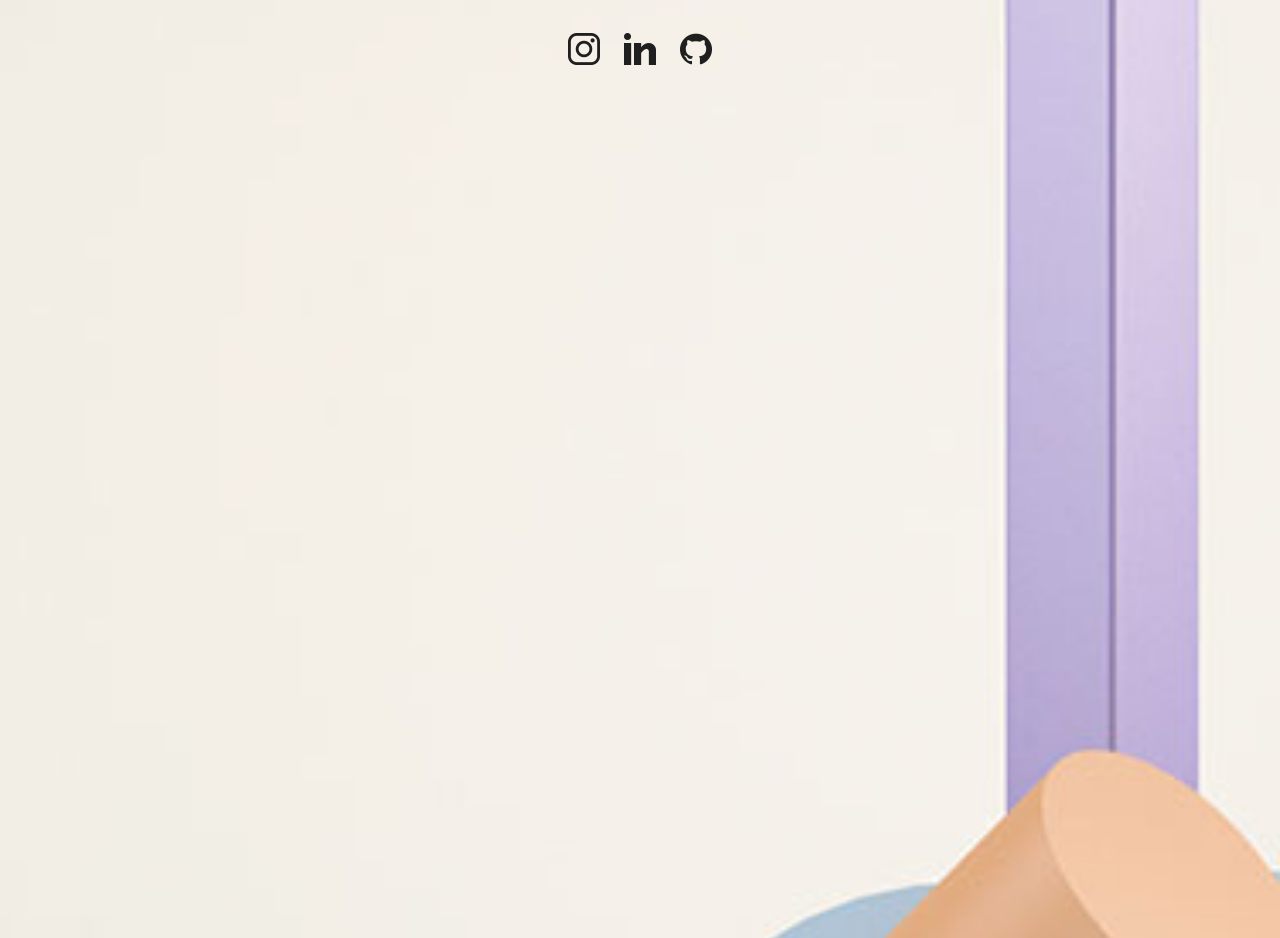
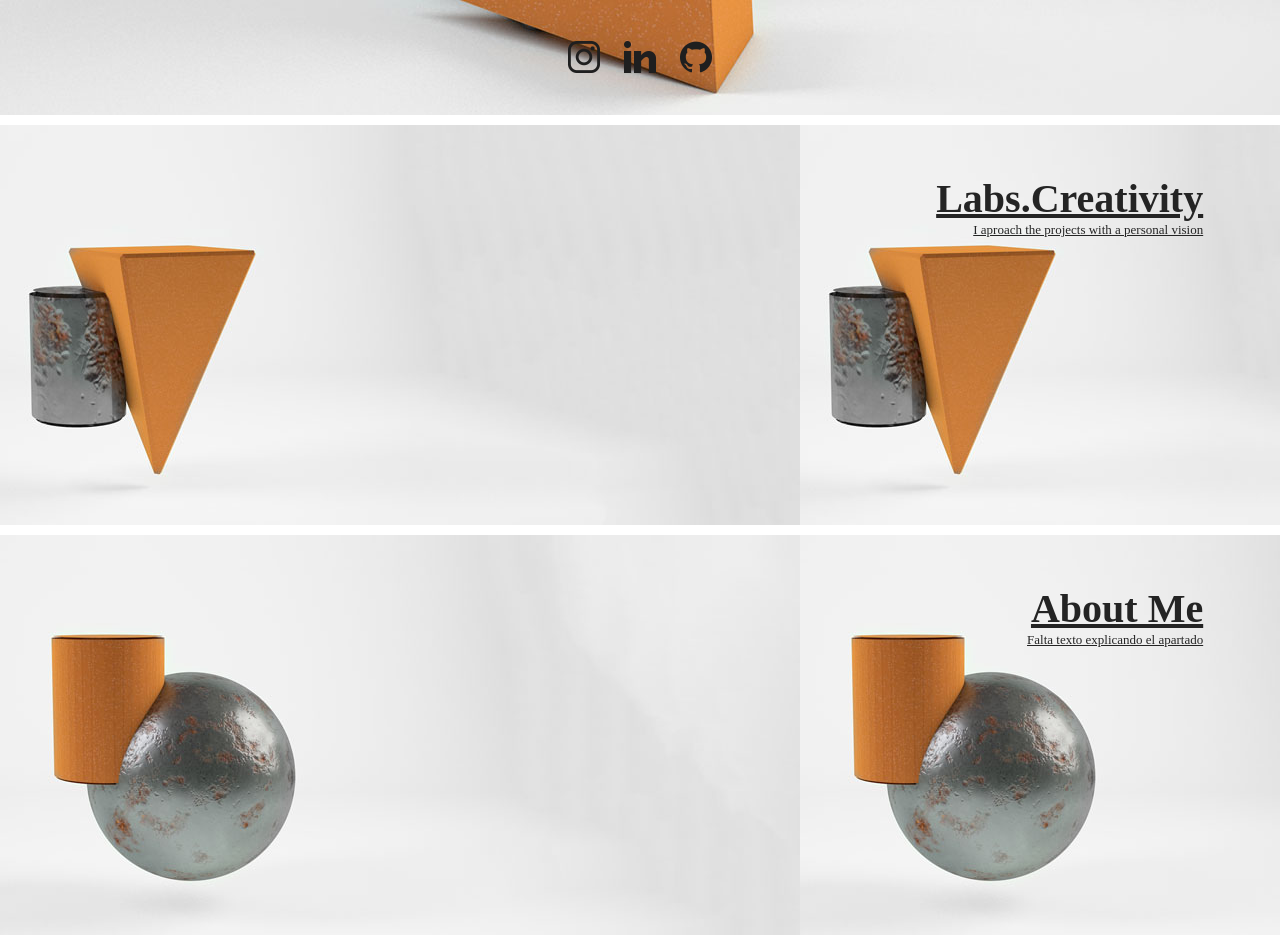
Before and after one commit to martamullor/project-portfolio, a plain HTML site: page index.html in a window 1280 px wide. Shown: the part 640-1578 px from the top of the page. Drawn offline with Linux system fonts and the light colour scheme; a web font is replaced by a local one.

Commit message:
1/1/2020 home done

```diff
--- a/index.html
+++ b/index.html
@@ -43,7 +43,6 @@
                 </div>
             </div>
 
-            <img class="background-cover" src="img/home-2.jpg" alt="home-2">
         </section>
 
         <section class="first-section">
@@ -52,7 +51,6 @@
                         <h2 class="title-section">Labs.Creativity</h2>
                         <p class="paragraph-section">I aproach the projects with a personal vision</p>
                     </div>
-                    <img class="background-section" src="img/section-1.jpg" alt="home-2">
                 </a>
         </section>
 
@@ -62,7 +60,6 @@
                     <h2 class="title-section">About Me</h2>
                     <p class="paragraph-section">Falta texto explicando el apartado</p>
                 </div>
-                <img class="background-section" src="img/section-1.jpg" alt="home-2">
             </a>
         </section>
 
--- a/styles/main.css
+++ b/styles/main.css
@@ -34,19 +34,19 @@
 }
 
 .menu-list{
-    border: 3px solid blue;
     display: none;
     visibility: hidden;
 }
 
 /* cover */
 
-.background-cover {
-    width: 100vw;
+.cover {
+  background-image: url("../img/prueba-home.jpg");
+  margin-bottom: 10px;
 }
 
 .cover-text {
-    position: absolute;
+    position: relative;
     text-align: center;
     width: 100vw;
 }
@@ -57,16 +57,19 @@
     padding: 125px 0px 30px 0px;
 }
 
+
 .cover-subtitle {
     font-size: 2.3rem;
     padding: 50px 0px 10px 0px;
     font-family: Kollektif-Bold;
 }
 
+
 .cover-paragraph {
     font-size: 1.6rem;
     padding: 0px 55px 50px 55px;
 }
+
 
 .cover-button {
     font-size: 1.7rem;
@@ -74,30 +77,46 @@
     padding: 12px 50px 12px 50px;
     background-color: #242424;
     color: white;
+    animation-duration: 1s;
+    animation-name: fadein;
+}
+
+.cover-button:hover {
+    background-color: #a05824;
 }
 
 .cover-social {
     display: flex;
     margin-top: 40px;
     justify-content: center;
+    animation-duration: 1.5s;
+    animation-name: fadein;
 }
 
 .social-icon {
     width: 32px;
-    padding: 12px;
+    padding: 20px 12px 40px 12px;
 }
 
 /* section */
 
-.background-section {
-    width: 100vw;
+.first-section {
+    background-image: url("../img/prueba-seccion-1.jpg");
+    height: 400px;
+    margin-bottom: 10px;
 }
 
+.second-section {
+    background-image: url("../img/prueba-seccion-2.jpg");
+    height: 400px;
+}
+
+
 .text-section {
-    position: absolute;
+    position: relative;
     width: 94%;
     text-align: right;
-    padding: 20px 10px 0px 0px;
+    padding: 50px 10px 0px 0px;
 }
 
 .title-section {
@@ -107,6 +126,8 @@
 .paragraph-section {
     font-size: 1.3rem;
 }
+
+
 
 /* form */
 
@@ -161,6 +182,7 @@
     text-align: center;
 }
 
+
 .footer-credits-text {
     color: white;
 }
```
Also changed, not shown: img/home-2.jpg (deleted), img/prueba-home.jpg (added), img/prueba-seccion-1.jpg (added), img/prueba-seccion-2.jpg (added), img/prueba-texturas.jpg (added), 2 other files.
